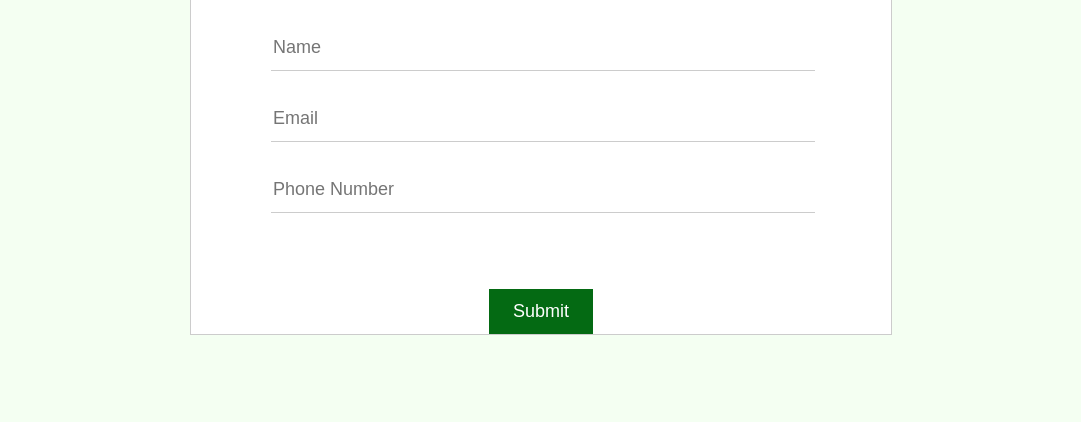
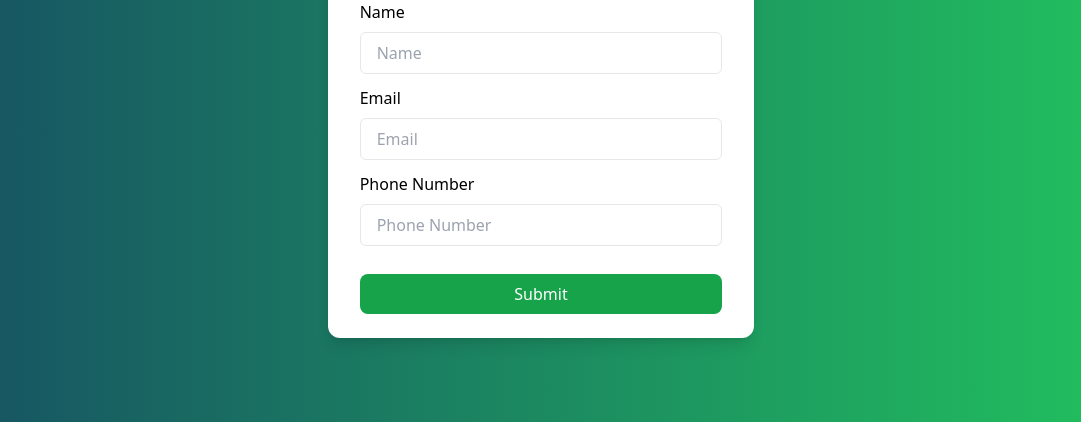
Before and after one commit to duplixx/Another-Hand, a plain HTML site: page registrationpage.html in a window 1280 px wide. Shown: the part 378-800 px from the top of the page, without its empty margins (99-1180 px from the left). Drawn offline with nearby package versions, Linux system fonts and the light colour scheme.

Commit message:
submitpage

```diff
--- a/registrationpage.html
+++ b/registrationpage.html
@@ -1,83 +1,93 @@
 <!DOCTYPE html>
 <html lang="en">
+
 <head>
     <meta charset="UTF-8">
     <title>Register from</title>
-    <style>
-        #social{
-            width: 50px;
-            height: 50px;
-            padding-top: 16px;
-            padding-bottom: 16px;
-            padding-left: 32px;
-            padding-right: 32px;
-        }
-        body{
-            background-color: #f4fff2;
-            margin: 0;
-            padding: 16px;
-        }
-        form{
-            /* padding-top: 100px; */
-            text-align: center;
-            background-color: white;
-            width: 700px;
-            margin-left: auto;
-            margin-right: auto;
-            border: 1px solid #ccc;
-        }
-        #form-input{
-            font-size: 18px;
-            padding-bottom: 12px;
-            margin-bottom: 36px;
-            border-top: 0;border-left: 0;border-right: 0;
-            border-bottom: 1px solid #ccc;
-            width: 100%;
 
 
-        }
+</head>
+<link href="https://unpkg.com/tailwindcss@^2/dist/tailwind.min.css" rel="stylesheet">
 
-        #input-field{
-            padding-top: 80px;
-            padding-bottom: 40px;
-            padding-left: 80px;
-            padding-right: 80px;
-        }
-        #submit-input{
-            background-color: #046a13;
-            padding-left: 24px;padding-right: 24px;
-            padding-top: 12px;
-            padding-bottom: 12px;
-            font-size: 18px;
-            color: white;
-            border: none;
-        }
+<body>
 
-    </style>
+    <!-- <div class="container register h-screen bg-gradient-to-l from-green-400 to-white"> -->
+        <!-- <div class="">
+        <div class="">
+                <div class="w-full flex justify-center align-center flex-col flex-wrap" id="home" role="tabpanel" aria-labelledby="home-tab">
+                    <div class="w-full flex justify-center align-center">
+                        <img style="height: 100px; " src="./1.png" alt="Another-Hand-logo">
+                    </div>
+                    <div class="register-form">
+                        <div class="w-[400px] h-[400px] " >
+                            <form method="post" autocomplete="off" name="google-sheet" class=" h-[400px]">
+                                <div class="form-group">
+                                    <input type="text" name="Name" class="form-control" placeholder="Your Name *" value="" required=""/>
+                                </div>
+                                <div class="form-group">
+                                    <input type="text" name="Email" class="form-control" placeholder="Your Email *" value="" required=""/>
+                                </div>
+                                <!-- <div class="form-group">
+                                    <input type="text" name="Phone" class="form-control" placeholder="Your Contact Number *" value="" required=""/>
+                                </div> -->
+        <!-- <div class="form-group">
+                                    <input type="text" name="Name" class="form-control" placeholder="Your Phone Number *" value="" required=""/>
+                                </div>
+                                <div class="form-group">
+                                    <input type="submit" name="submit" class="btnSubmit btn-block" value="Login" />
+                                </div>
+                            </form>
+                        </div>
+                    </div>
+                </div>
+        </div>
+    </div> -->
+        <div class="flex items-center justify-center min-h-screen bg-gradient-to-r from-cyan-900 to-green-500 ">
+            <div class="px-8 py-6 mx-4 mt-1 text-left bg-white shadow-lg md:w-1/3 lg:w-1/3 sm:w-1/3 rounded-xl">
+                <div class="flex items-center justify-center content-cover">
+                    <img style="height: 250px; " src="./1.png" alt="Another-Hand-logo" />
+                </div>
 
-</head>
-<body>
-    <form id="register-from" method="GET">
-        <div>
-            <img style="height: 200px; " src="./1.png" alt="Another-Hand-logo">
+                <form method="post" autocomplete="off" name="google-sheet" class="">
+                    <div class="mt-4 space-y-3">
+                        <div class="form-group">
+                            <label class="block" for="Name">Name<label>
+                                    <input type="text" placeholder="Name"
+                                        class="w-full px-4 py-2 mt-2 border rounded-md focus:outline-none focus:ring-1 focus:ring-blue-600"
+                                        required="">
+                        </div>
+                        <div class="form-group">
+                            <label class="block" for="email">Email<label>
+                                    <input type="text" placeholder="Email"
+                                        class="w-full px-4 py-2 mt-2 border rounded-md focus:outline-none focus:ring-1 focus:ring-blue-600">
+                        </div>
+                        <div class=" form-group">
+                            <label class="block">Phone Number<label>
+                                    <input type="password" placeholder="Phone Number"
+                                        class="w-full px-4 py-2 mt-2 border rounded-md focus:outline-none focus:ring-1 focus:ring-blue-600">
+                        </div>
+                        <div class="flex mt-5 form-group">
+                            <button
+                                class="w-full px-6 py-2 mt-4 text-white bg-green-600 rounded-lg hover:bg-green-900" name="submit">Submit</button>
+                        </div>
+                    </div>
+                </form>
+            </div>
         </div>
-    <div>
-        <h1 style="font-size: 32px;padding-top: 1px;padding-bottom: 32px;color: black;">Register</h1>
     </div>
+    <script>
+        const scriptURL = 'https://script.google.com/macros/s/AKfycbyuJMDoq5hdq1okVKeP0qtlEQ1jRLMnVOFFMI68zwZDIwoKJpKmShwssjsaDA2AjrdB/exec'
+        const form = document.forms['google-sheet']
 
-    <div id="input-field">
-        <input id="form-input" type="name"
-        name="name" placeholder="Name"> <br>
-        <input id="form-input" type="email" name="email" placeholder="Email"> <br>
-        <input id="form-input" type="tel"
-        name="phone" placeholder="Phone Number">
+        form.addEventListener('submit', e => {
+            e.preventDefault()
+            fetch(scriptURL, { method: 'POST', body: new FormData(form) })
+                .then(response => alert("Thanks for Contacting us..! We Will Contact You Soon..."))
+                .catch(error => console.error('Error!', error.message))
+        })
+    </script>
 
-        <!-- <input id="form-input" type="password" name="password" placeholder="Password"> <br> -->
-        <!-- <input type="password" name="Confirm-password" id="form-input" placeholder="Confirm password"> -->
-    </div>
-    <div>
-        <input type="submit" value="Submit" id="submit-input">
-    </div>
-</form>
+    <script src="https://cdn.tailwindcss.com"></script>
 </body>
+
 </html>
```
